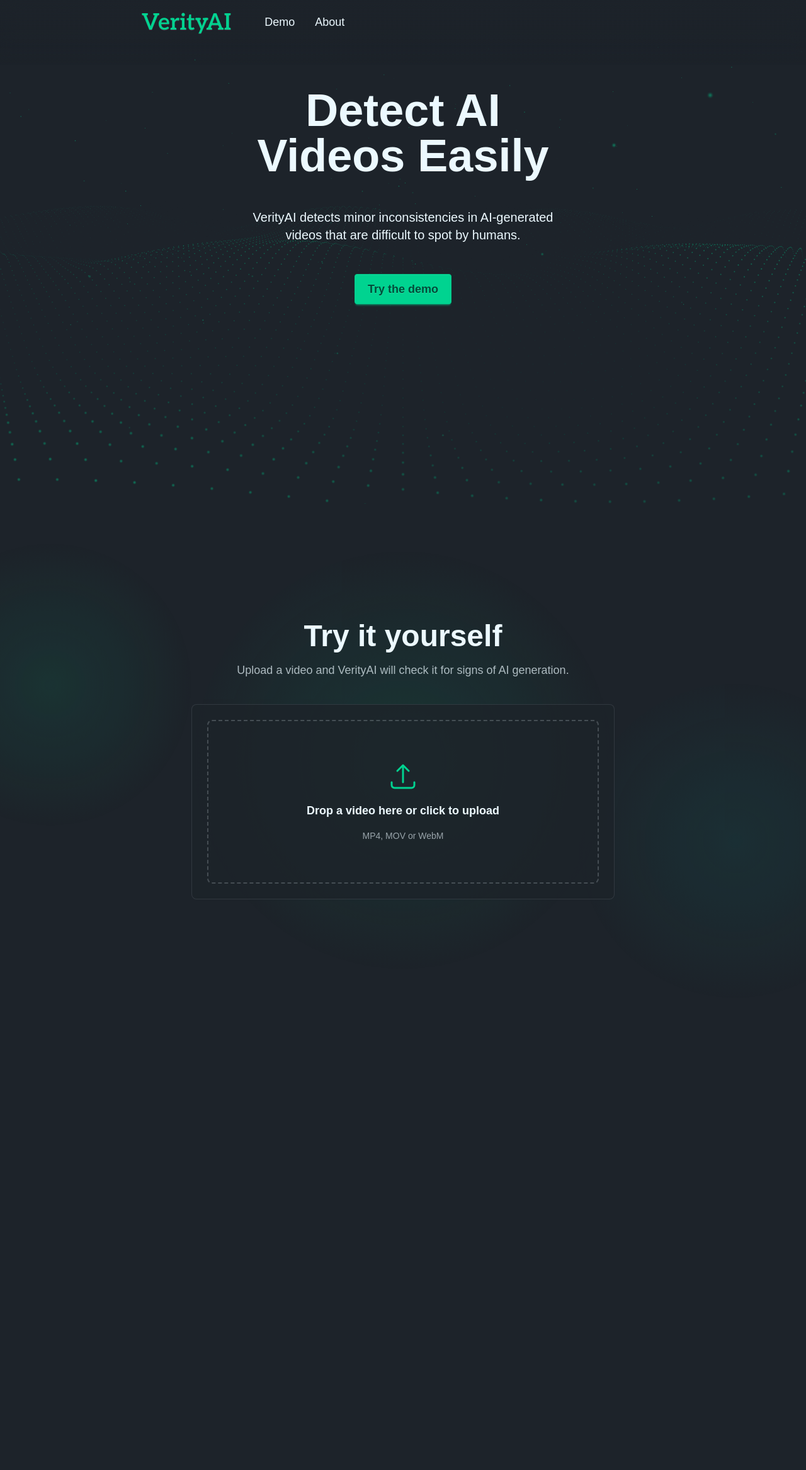
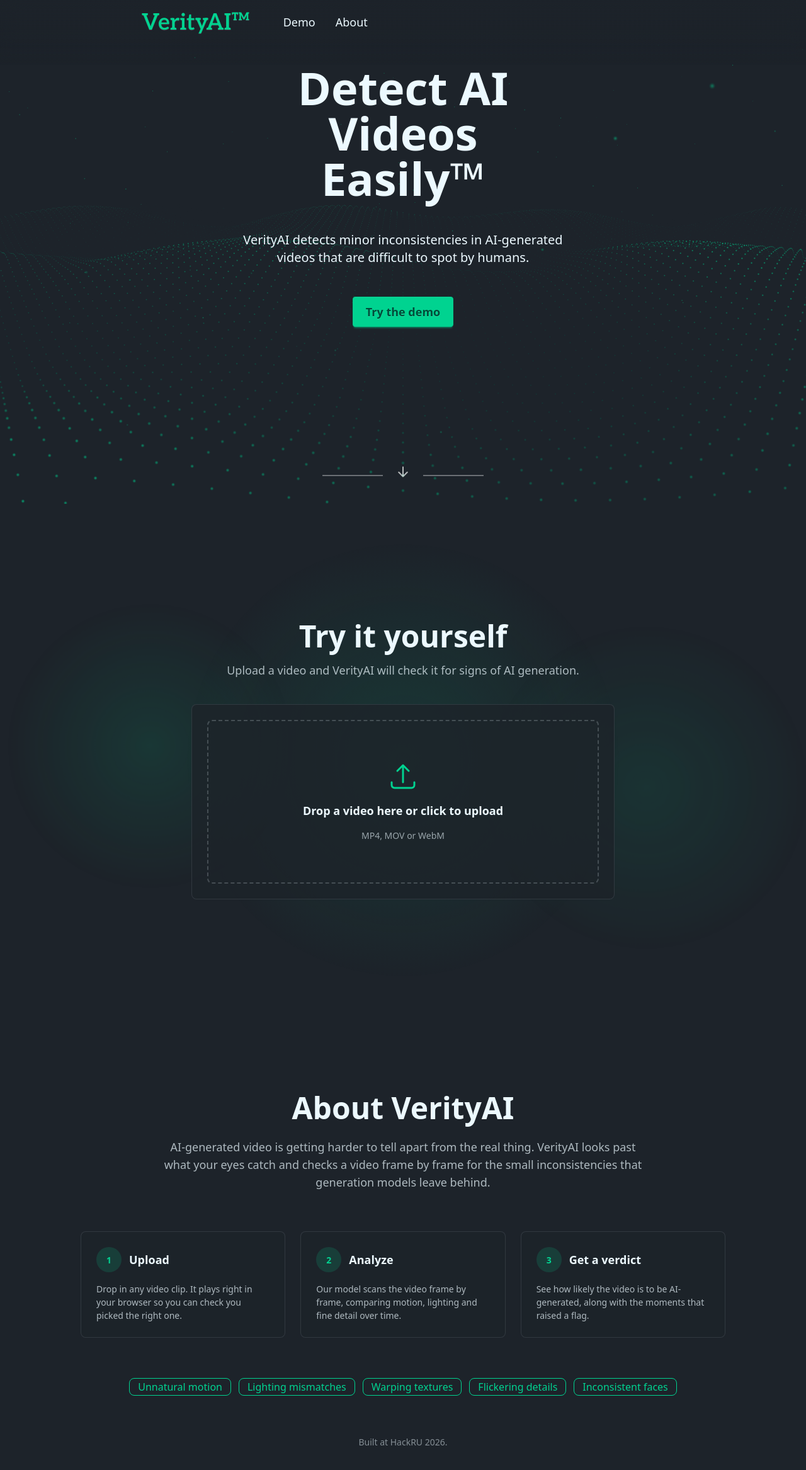
Before and after one commit to EthanTan32/HACKRU-2026, a Next.js app in the folder verityai/: page / in a window 1280 px wide. Shown: the top 2334 px of the page at 63% size. Before the commit the page ends 1607 px from the top, so only its background shows below. Built offline with nearby package versions, Linux system fonts and the light colour scheme; a web font is replaced by a local one.

Commit message:
About Section and effects

```diff
--- a/verityai/app/globals.css
+++ b/verityai/app/globals.css
@@ -2,3 +2,26 @@
 @plugin "daisyui" {
   themes: dark --default;
 }
+
+/* Demo glows: slow pulse (animate-pulse-slow) and wandering paths for the side glows (animate-drift-2/3) */
+@theme {
+  --animate-pulse-slow: pulse-slow 6s ease-in-out infinite;
+  --animate-drift-2: drift-2 22s ease-in-out infinite;
+  --animate-drift-3: drift-3 26s ease-in-out infinite;
+
+  @keyframes pulse-slow {
+    0%, 100% { opacity: 1; }
+    50% { opacity: 0.5; }
+  }
+  @keyframes drift-2 {
+    0%, 100% { transform: translate(0, 0); }
+    25% { transform: translate(10rem, 6rem); }
+    50% { transform: translate(4rem, 12rem); }
+    75% { transform: translate(-4rem, 4rem); }
+  }
+  @keyframes drift-3 {
+    0%, 100% { transform: translate(0, 0); }
+    30% { transform: translate(-10rem, -6rem); }
+    60% { transform: translate(-4rem, -12rem); }
+  }
+}
--- a/verityai/app/layout.tsx
+++ b/verityai/app/layout.tsx
@@ -7,6 +7,9 @@
 const googleSans = Google_Sans({
   variable: "--font-google-sans",
   subsets: ["latin"],
+  // Next has no size-matched fallback for Google Sans, so use plain system fonts instead
+  adjustFontFallback: false,
+  fallback: ["system-ui", "sans-serif"],
 });
 
 const aleo = Aleo({
@@ -15,8 +18,8 @@
 });
 
 export const metadata: Metadata = {
-  title: "Create Next App",
-  description: "Generated by create next app",
+  title: "VerityAI",
+  description: "Detect AI-generated videos easily.",
 };
 
 export default function RootLayout({ children }: LayoutProps<"/">) {
--- a/verityai/app/page.tsx
+++ b/verityai/app/page.tsx
@@ -3,10 +3,10 @@
 export default function Home() {
   return (
     <>
-      <section className="hero min-h-[calc(100svh-4rem)]">
+      <section className="hero relative min-h-[calc(100svh-4rem)]">
         <div className="hero-content text-center">
           <div className="max-w-lg -translate-y-32">
-            <h1 className="text-7xl font-bold">Detect AI Videos Easily</h1>
+            <h1 className="text-7xl font-bold">Detect AI Videos Easily™</h1>
             <p className="text-xl py-12">
               VerityAI detects minor inconsistencies in AI-generated videos that are difficult to spot by humans.
             </p>
@@ -15,6 +15,27 @@
             </a>
           </div>
         </div>
+
+        {/* Scroll cue: bouncing arrow between two thin lines */}
+        <a
+          href="#demo"
+          aria-label="Scroll down to the demo"
+          className="absolute bottom-10 left-1/2 flex -translate-x-1/2 items-center gap-5 opacity-70 transition-opacity hover:opacity-100"
+        >
+          <span className="h-0.5 w-24 bg-white/50" />
+          <svg
+            xmlns="http://www.w3.org/2000/svg"
+            className="size-6 text-white motion-safe:animate-bounce"
+            fill="none"
+            viewBox="0 0 24 24"
+            stroke="currentColor"
+            strokeWidth={2}
+            aria-hidden="true"
+          >
+            <path strokeLinecap="round" strokeLinejoin="round" d="M12 4.5v15m0 0l-6.75-6.75M12 19.5l6.75-6.75" />
+          </svg>
+          <span className="h-0.5 w-24 bg-white/50" />
+        </a>
       </section>
 
       <section
@@ -24,13 +45,13 @@
         {/* Soft green glows behind the demo */}
         <div aria-hidden="true" className="pointer-events-none absolute inset-0 -z-10 overflow-hidden">
           <div className="absolute left-1/2 top-1/2 size-[44rem] -translate-x-1/2 -translate-y-1/2">
-            <div className="size-full rounded-full bg-radial from-success/12 to-transparent to-70% motion-safe:animate-pulse" />
+            <div className="size-full rounded-full bg-radial from-success/12 to-transparent to-70%" />
           </div>
-          <div className="absolute -left-40 top-10 size-[30rem]">
-            <div className="size-full rounded-full bg-radial from-emerald-400/10 to-transparent to-70% motion-safe:animate-pulse" />
+          <div className="absolute -left-40 top-10 size-[30rem] motion-safe:animate-drift-2">
+            <div className="size-full rounded-full bg-radial from-success/12 to-transparent to-70% motion-safe:animate-pulse-slow [animation-duration:7.5s]! [animation-delay:-2s]!" />
           </div>
-          <div className="absolute -right-40 bottom-0 size-[34rem]">
-            <div className="size-full rounded-full bg-radial from-teal-400/8 to-transparent to-70% motion-safe:animate-pulse" />
+          <div className="absolute -right-40 bottom-0 size-[34rem] motion-safe:animate-drift-3">
+            <div className="size-full rounded-full bg-radial from-success/12 to-transparent to-70% motion-safe:animate-pulse-slow [animation-duration:9s]! [animation-delay:-5s]!" />
           </div>
         </div>
 
@@ -42,6 +63,66 @@
         </div>
         <UploadDemo />
       </section>
+
+      <section id="about" className="flex flex-col items-center gap-16 px-4 py-32">
+        <div className="max-w-3xl text-center">
+          <h2 className="text-5xl font-bold">About VerityAI</h2>
+          <p className="text-lg mt-6 opacity-70">
+            AI-generated video is getting harder to tell apart from the real thing. VerityAI looks past what
+            your eyes catch and checks a video frame by frame for the small inconsistencies that generation
+            models leave behind.
+          </p>
+        </div>
+
+        <div className="grid w-full max-w-5xl gap-6 md:grid-cols-3">
+          {steps.map((step, i) => (
+            <div key={step.title} className="card bg-base-100/80 border border-base-content/10">
+              <div className="card-body gap-4">
+                <div className="flex items-center gap-3">
+                  <span className="flex size-10 items-center justify-center rounded-full bg-success/15 text-success font-bold">
+                    {i + 1}
+                  </span>
+                  <h3 className="card-title">{step.title}</h3>
+                </div>
+                <p className="opacity-70">{step.body}</p>
+              </div>
+            </div>
+          ))}
+        </div>
+
+        <div className="flex flex-wrap justify-center gap-3">
+          {signals.map((signal) => (
+            <span key={signal} className="badge badge-outline badge-success badge-lg">
+              {signal}
+            </span>
+          ))}
+        </div>
+
+        <p className="text-sm opacity-50">Built at HackRU 2026.</p>
+      </section>
     </>
   );
 }
+
+const steps = [
+  {
+    title: "Upload",
+    body: "Drop in any video clip. It plays right in your browser so you can check you picked the right one.",
+  },
+  {
+    title: "Analyze",
+    body: "Our model scans the video frame by frame, comparing motion, lighting and fine detail over time.",
+  },
+  {
+    title: "Get a verdict",
+    body: "See how likely the video is to be AI-generated, along with the moments that raised a flag.",
+  },
+];
+
+const signals = [
+  "Unnatural motion",
+  "Lighting mismatches",
+  "Warping textures",
+  "Flickering details",
+  "Inconsistent faces",
+];
--- a/verityai/components/background.tsx
+++ b/verityai/components/background.tsx
@@ -89,7 +89,7 @@
 
     vec4 mv = modelViewMatrix * vec4(p, 1.0);
     gl_Position = projectionMatrix * mv;
-    float size = max(2.6 + h * 0.5 + vGlow * 1.0 + vRing * 0.8, 0.5);
+    float size = max(3.0 + h * 0.5 + vGlow * 1.0 + vRing * 0.8, 0.5);
     gl_PointSize = min(size * (24.0 / -mv.z), 7.0) * uPixelRatio;
 
     vHeight = h;
@@ -121,7 +121,7 @@
 
     // Fade with distance so the field dissolves into the page
     float fog = smoothstep(70.0, 12.0, vDepth);
-    float alpha = (0.25 + k * 0.45 + vGlow * 0.3 + vRing * 0.35 + vScan * 0.2) * 0.9;
+    float alpha = (0.25 + k * 0.45 + vGlow * 0.3 + vRing * 0.35 + vScan * 0.2) * 1.15;
     gl_FragColor = vec4(color, soft * fog * alpha * vTwinkle);
   }
 `;
--- a/verityai/components/navbar.tsx
+++ b/verityai/components/navbar.tsx
@@ -1,6 +1,29 @@
+"use client";
+
 import Link from "next/link";
+import { usePathname } from "next/navigation";
+import type { MouseEvent } from "react";
 
 export default function Navbar() {
+    const pathname = usePathname();
+
+    // On the home page, the logo scrolls back to the top instead of reloading the page
+    const scrollToTop = (e: MouseEvent<HTMLAnchorElement>) => {
+        if (pathname !== "/") return;
+        e.preventDefault();
+        window.scrollTo({ top: 0 });
+        history.replaceState(null, "", "/");
+    };
+
+    // Next's <Link> ignores a click when the URL already has the same #hash,
+    // so on the home page scroll to the section ourselves every time
+    const scrollToSection = (id: string) => (e: MouseEvent<HTMLAnchorElement>) => {
+        if (pathname !== "/") return;
+        e.preventDefault();
+        document.getElementById(id)?.scrollIntoView();
+        history.replaceState(null, "", `/#${id}`);
+    };
+
     return (
         <div className="navbar sticky top-0 z-50">
   {/* Gradient blur: stacked blur layers, each masked to fade out lower down */}
@@ -18,21 +41,14 @@
       <ul
         tabIndex={-1}
         className="menu menu-sm dropdown-content bg-base-100 rounded-box z-1 mt-3 w-52 p-2 shadow">
-        <li><a>Item 1</a></li>
-        <li>
-          <a>Parent</a>
-          <ul className="p-2">
-            <li><a>Submenu 1</a></li>
-            <li><a>Submenu 2</a></li>
-          </ul>
-        </li>
-        <li><a>Item 3</a></li>
+        <li><Link href="/#demo" onClick={scrollToSection("demo")}>Demo</Link></li>
+        <li><Link href="/#about" onClick={scrollToSection("about")}>About</Link></li>
       </ul>
     </div>
-    <Link href="/" className="btn btn-ghost text-4xl ml-50 text-success font-(family-name:--font-aleo)">VerityAI</Link>
+    <Link href="/" onClick={scrollToTop} className="btn btn-ghost text-4xl ml-50 text-success font-(family-name:--font-aleo)">VerityAI™</Link>
     <ul className="menu menu-horizontal menu-lg px-1 ml-4 hidden lg:flex">
-      <li><Link href="/#demo">Demo</Link></li>
-      <li><a>About</a></li>
+      <li><Link href="/#demo" onClick={scrollToSection("demo")}>Demo</Link></li>
+      <li><Link href="/#about" onClick={scrollToSection("about")}>About</Link></li>
     </ul>
   </div>
   <div className="navbar-end">
```
